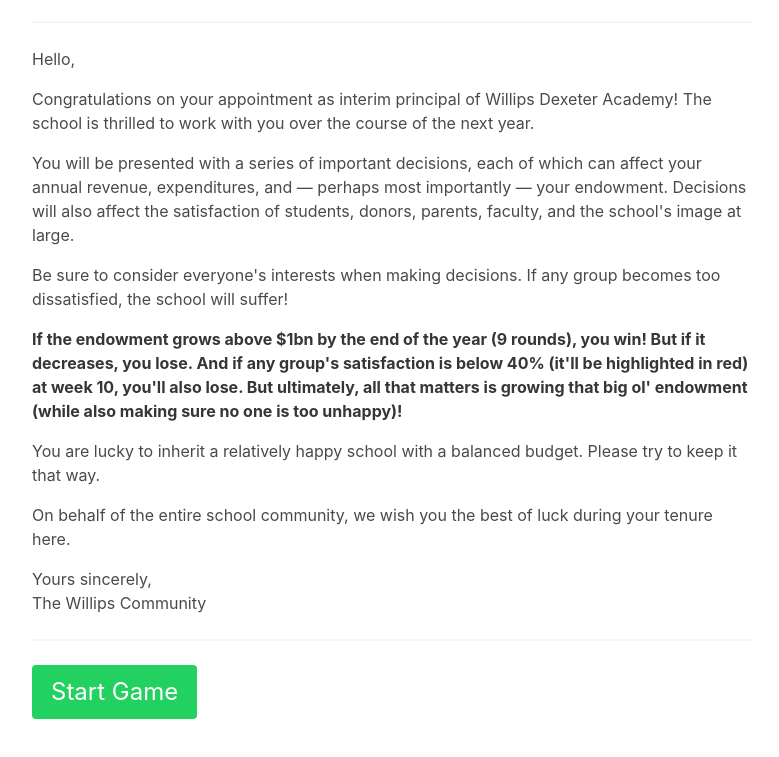
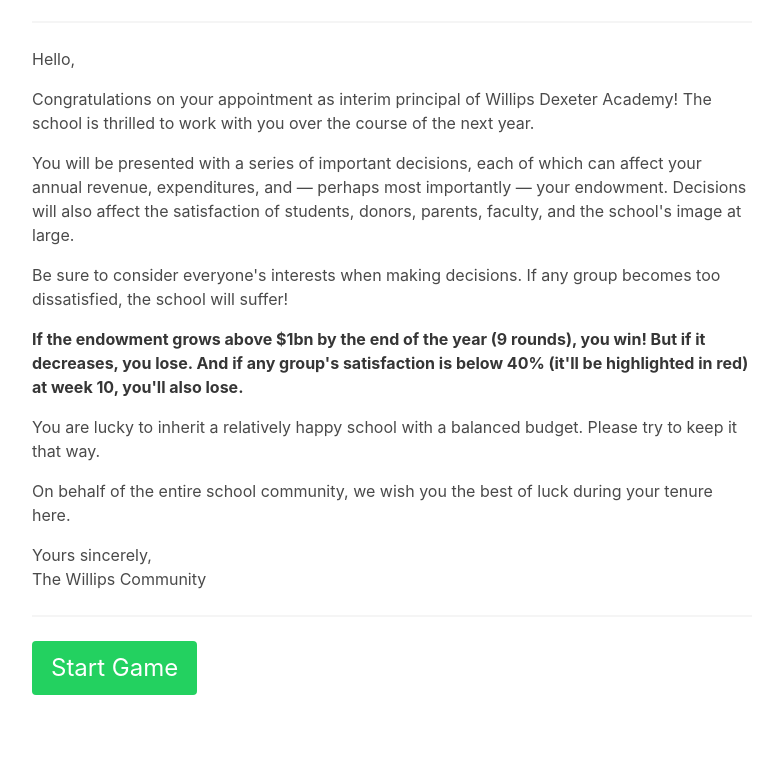
Before and after one commit to ibarakaiev/principal-simulator, a plain HTML site: page index.html in a window 1280 px wide. Shown: the part 179-936 px from the top of the page, without its empty margins (32-811 px from the left). Drawn offline with nearby package versions, Linux system fonts and the light colour scheme.

Commit message:
Update index.html

```diff
--- a/index.html
+++ b/index.html
@@ -43,9 +43,7 @@
 						dissatisfied, the school will suffer!</p>
 					<p><strong>If the endowment grows above $1bn by the end of the year (9 rounds), you win! But if it decreases,
 							you lose. And if any group's satisfaction is below 40% (it'll be highlighted in red) at week
-							10, you'll also lose. But
-							ultimately, all that matters is growing that big ol' endowment (while also making sure no
-							one is too unhappy)!</strong></p>
+							10, you'll also lose.</strong></p>
 					<p>You are lucky to inherit a relatively happy school with a balanced budget. Please try to keep it that way.</p>
 					<p>On behalf of the entire school community, we wish you the best of luck during your tenure
 						here.</p>
```
